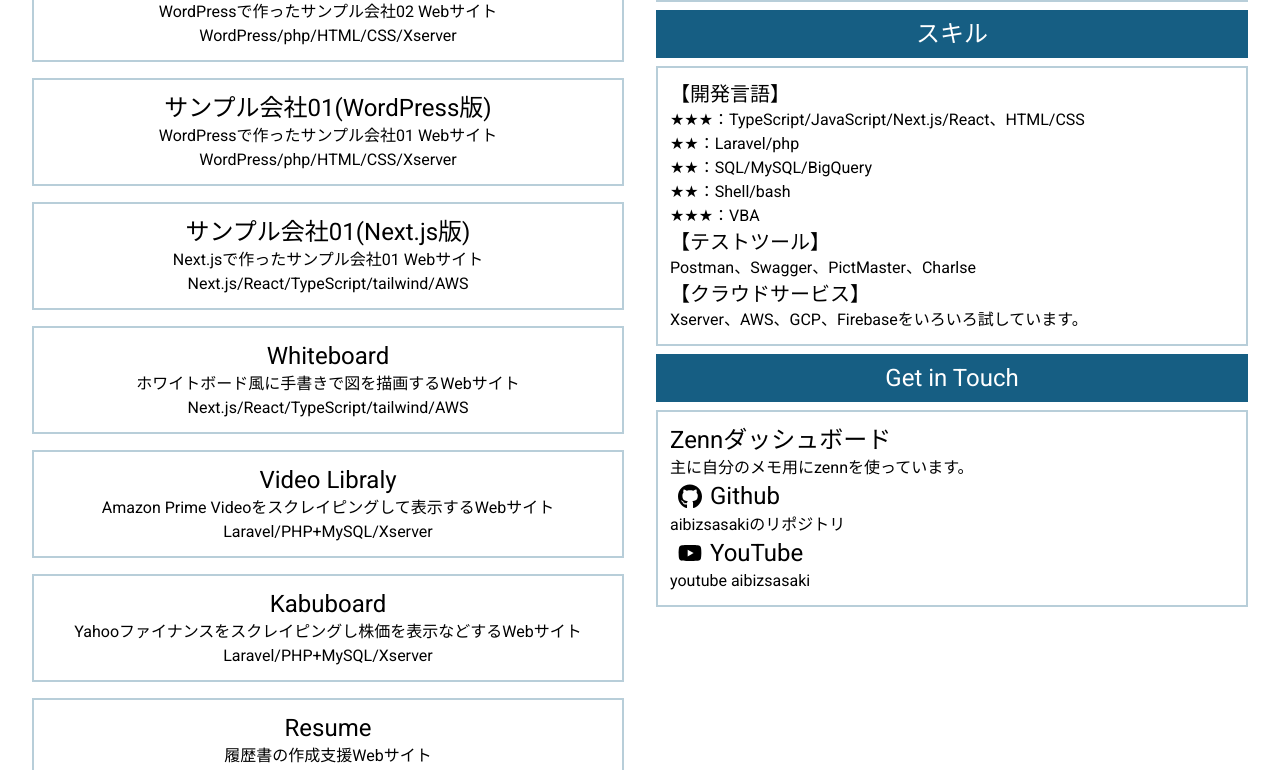
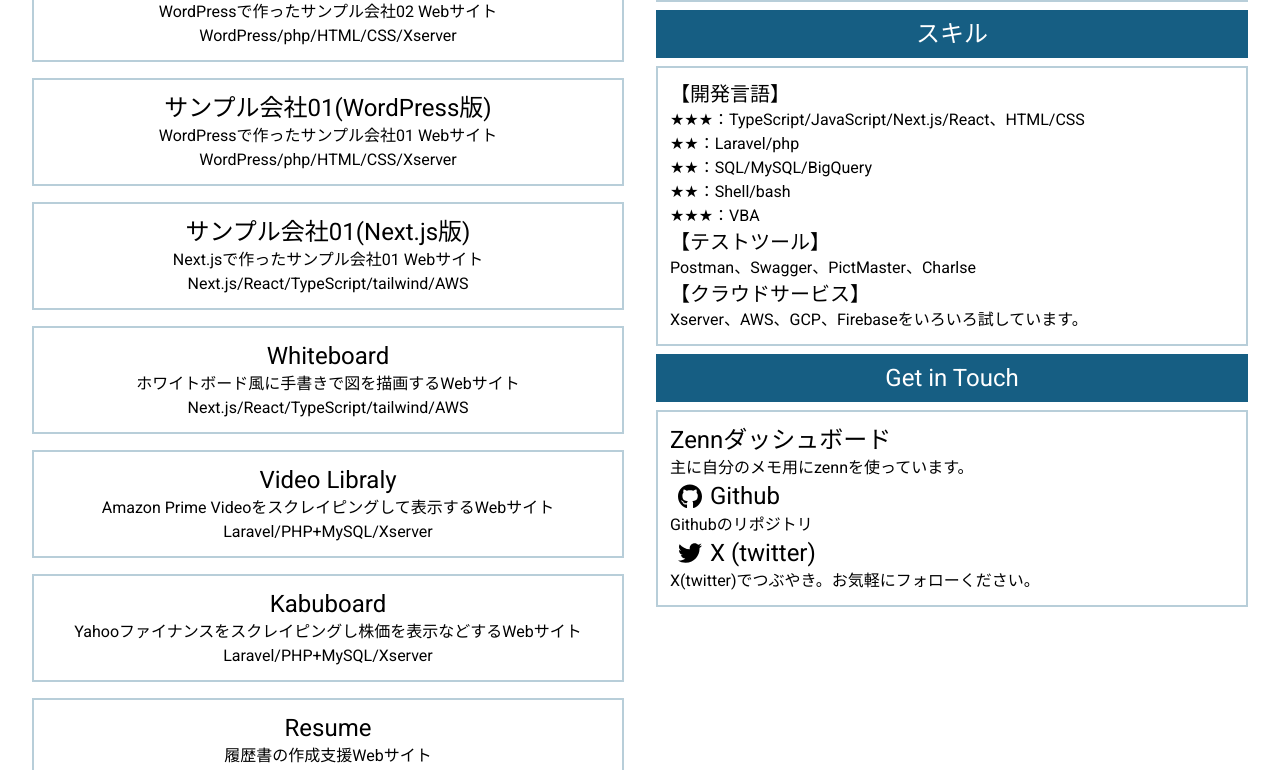
Before and after one commit to indigo165e83/my-works-v2, a Next.js app: page / in a window 1280 px wide. Shown: the part 386-1156 px from the top of the page. Built offline with nearby package versions, Linux system fonts and the light colour scheme.

Commit message:
リンク先を修正

```diff
--- a/src/components/right-sidebar.tsx
+++ b/src/components/right-sidebar.tsx
@@ -35,7 +35,7 @@
       <h1 className="border-2 border-[#165e83]/30 p-3 my-2">
         <a
           className="text-2xl hover:text-indigo-300"
-          href="https://zenn.dev/aibiz20sasaki"
+          href="https://zenn.dev/indigo165e83"
           target="_blank" rel="noopener noreferrer"
         >
           Zennダッシュボード
@@ -52,15 +52,14 @@
           />
           <a
             className="text-2xl hover:text-indigo-300"
-            href="https://github.com/ai-biz20-sasaki?tab=repositories"
+            href="https://github.com/indigo165e83?tab=repositories"
             target="_blank" rel="noopener noreferrer"
           >
             Github
           </a>
         </div>
-        <p>aibizsasakiのリポジトリ</p>
+        <p>Githubのリポジトリ</p>
 
-        {/*
         <div className="flex flex-row">
           <Image
             src="/icons/twitter.svg"
@@ -71,15 +70,15 @@
           />
           <a
             className="text-2xl hover:text-indigo-300"
-            href="https://twitter.com/ai_biz20_sasak"
+            href="https://twitter.com/indigo165e833"
             target="_blank" rel="noopener noreferrer"
           >
-            twitter
+            X (twitter)
           </a>
         </div>
-        <p>twitter aibizsasaki</p>
-        */}
+        <p>X(twitter)でつぶやき。お気軽にフォローください。</p>
 
+        {/*
         <div className="flex flex-row">
           <Image
             src="/icons/youtube.svg"
@@ -96,7 +95,9 @@
             YouTube
           </a>
         </div>
-        <p>youtube aibizsasaki</p>
+        <p>youtubeの動画</p>
+        */}
+
       </h1>
 
     </div>
```
